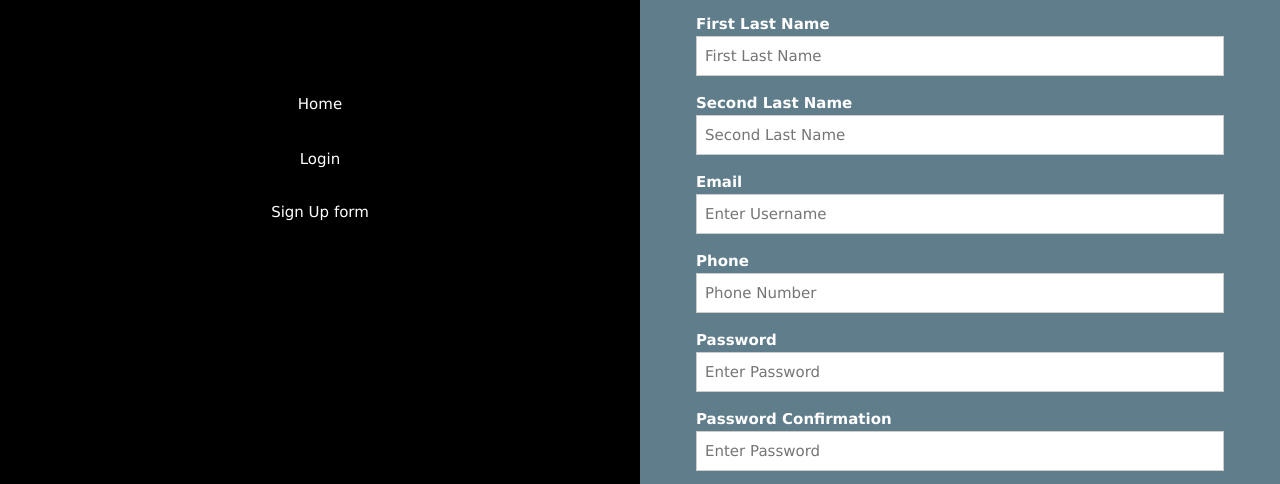
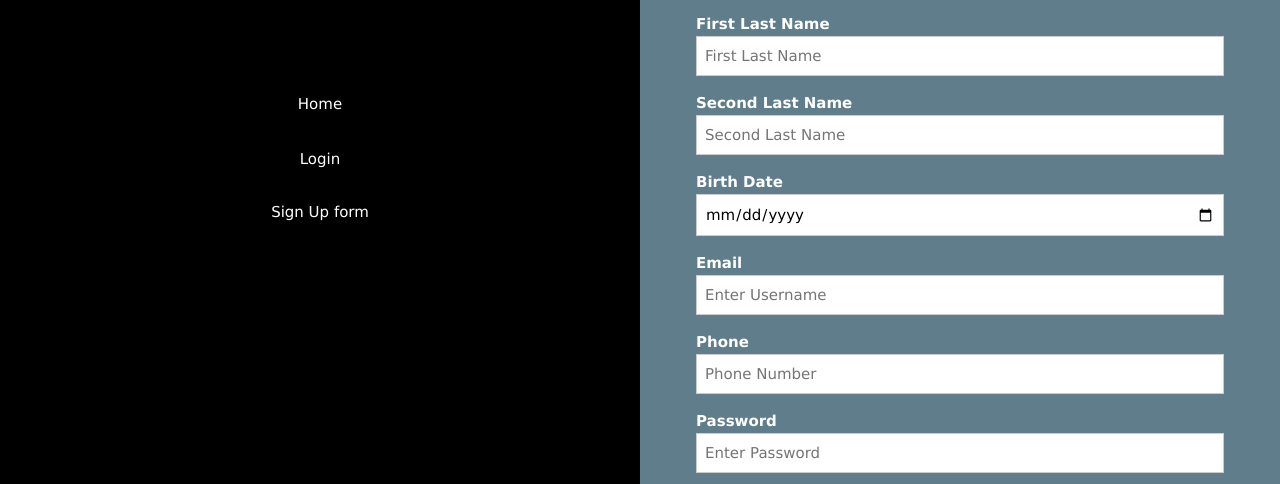
Before and after one commit to ekiim/fakemoney, a website: page www/signup.html in a window 1280 px wide. Shown: the part 189-673 px from the top of the page. Drawn offline with Linux system fonts and the light colour scheme.

Commit message:
Agregue campo de fecha de nacimiento a la forma de registro

```diff
--- a/www/signup.html
+++ b/www/signup.html
@@ -36,7 +36,9 @@
           <input class="w3-input w3-border w3-margin-bottom" type="text" placeholder="First Last Name" name="name-last-1" required>
           <label><b>Second Last Name</b></label>
           <input class="w3-input w3-border w3-margin-bottom" type="text" placeholder="Second Last Name" name="name-last-2">
-          <label><b>Email</b></label>
+          <label><b>Birth Date</b></label>
+          <input class="w3-input w3-border w3-margin-bottom" type="date"  name="birthdate">
+		  <label><b>Email</b></label>
           <input class="w3-input w3-border w3-margin-bottom" type="email" placeholder="Enter Username" name="username" required>
           <label><b>Phone</b></label>
           <input class="w3-input w3-border w3-margin-bottom" type="phone" placeholder="Phone Number" name="phone" required>
```
